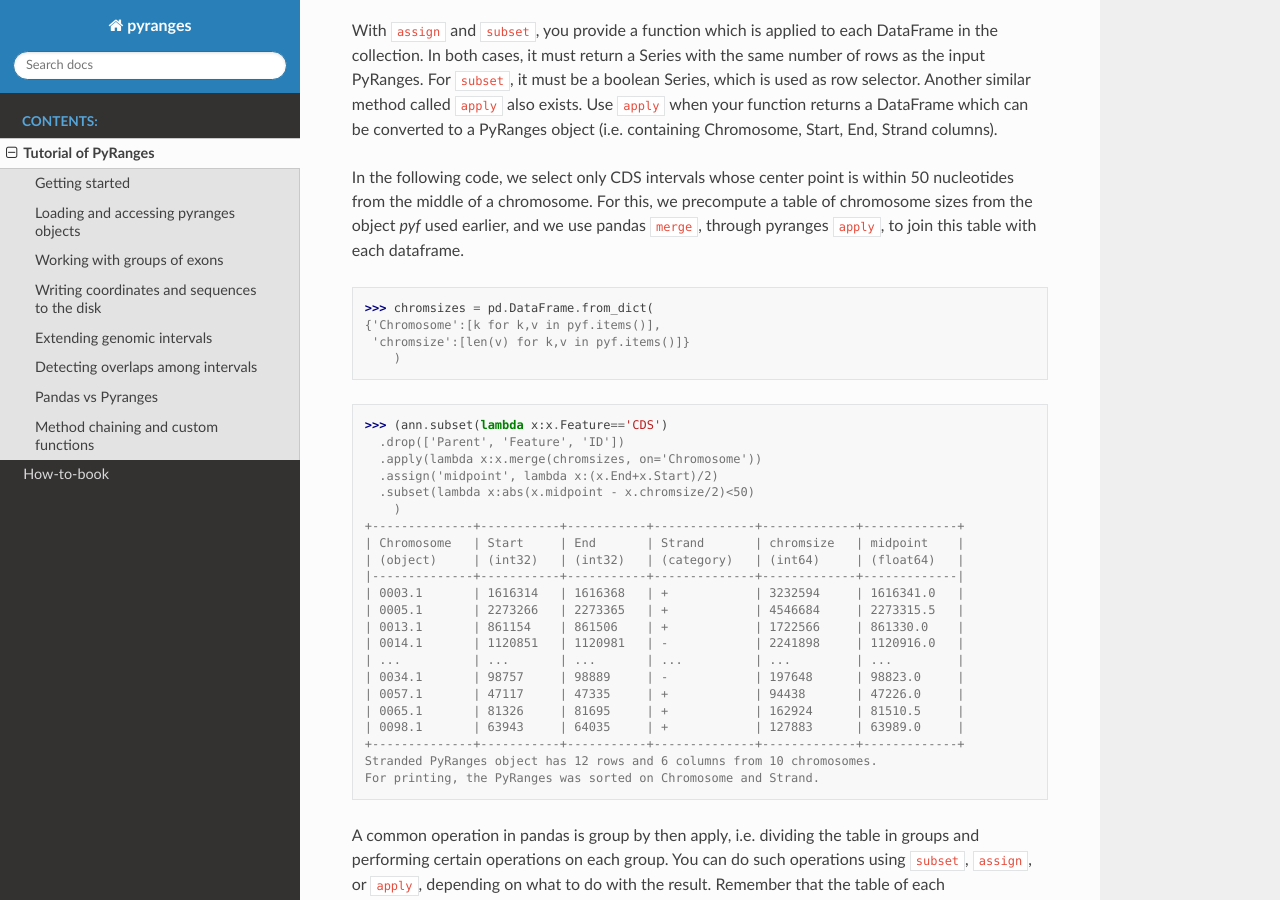
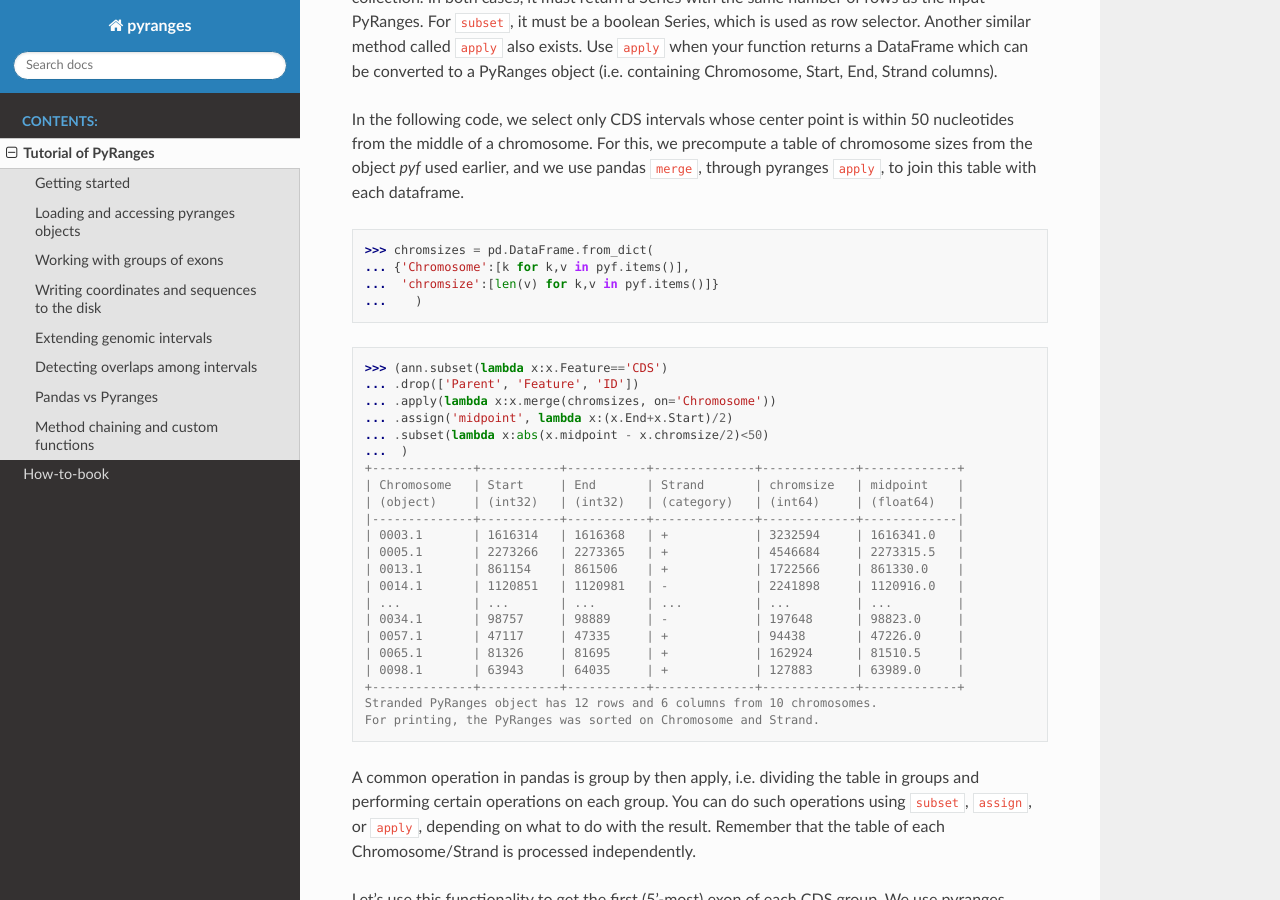
Before and after one commit to pyranges/pyranges, a Sphinx documentation site: the page built from docs/tutorial.rst, in a window 1280 px wide and 900 px high, scrolled down 19083 px. Built offline with Sphinx 7.4.7 and the Read the Docs theme 2.0.0, drawn with Linux system fonts in a browser that asks for light colours; some of the changed text lies outside the part shown.

Commit message:
modified:   docs/how_to_book.rst 	modified:   docs/tutorial.rst 	new file:   tests/test_how_to_book.py 	new file:   tests/test_tutorial.py

```diff
--- a/docs/tutorial.rst
+++ b/docs/tutorial.rst
@@ -89,11 +89,11 @@
 
   >>> ann.columns
   Index(['Chromosome', 'Source', 'Feature', 'Start', 'End', 'Score', 'Strand',
-       'Frame', 'ID', 'Dbxref', 'gbkey', 'mol_type', 'note', 'Name',
-       'gene_biotype', 'locus_tag', 'Parent', 'Note', 'standard_name',
-       'product', 'protein_id', 'pseudo', 'partial', 'start_range',
-       'end_range'],
-      dtype='object')
+         'Frame', 'ID', 'Dbxref', 'gbkey', 'mol_type', 'note', 'Name',
+         'gene_biotype', 'locus_tag', 'Parent', 'Note', 'standard_name',
+         'product', 'protein_id', 'pseudo', 'partial', 'start_range',
+         'end_range'],
+        dtype='object')
 
 
 Let's select only certain columns:
@@ -116,7 +116,6 @@
   +--------------+--------------+-----------+-----------+--------------+------------------+--------------------+
   Stranded PyRanges object has 241,137 rows and 7 columns from 349 chromosomes.
   For printing, the PyRanges was sorted on Chromosome and Strand.
-
 
 As seen above, column selection syntax is analogous to pandas.
 However, a difference is that PyRanges retained the essential columns **Chromosome, Start, End, Strand** even though we did not select them.
@@ -339,12 +338,12 @@
 i.e. joining exons together. The sequence is given 5' to 3'.
 
   >>> seq_first = pr.get_transcript_sequence(
-           first,
-           group_by='ID',
-           path='Dgyro_genome.fa'
-          )
+  ...      first,
+  ...      group_by='ID',
+  ...      path='Dgyro_genome.fa'
+  ...     )
   >>> seq_first
-  		ID 		Sequence
+                         ID Sequence
   0        cds-CAD5110614.1      ATG
   1        cds-CAD5110615.1      ATG
   2        cds-CAD5110616.1      atg
@@ -356,7 +355,7 @@
   16375  cds-DGYR_LOCUS9732      ATG
   16376   cds-DGYR_LOCUS980      ATG
   16377  cds-DGYR_LOCUS9980      ATG
-
+  <BLANKLINE>
   [16378 rows x 2 columns]
 
 
@@ -380,7 +379,7 @@
   >>> is_atg_ids = seq_first[is_atg].ID
   >>> n_atg = is_atg.sum()
   >>> print(f'There are {n_atg} ATG start codons out of '
-      f'{len(seq_first)} CDSs => {n_atg/len(seq_first):.2%}')
+  ... f'{len(seq_first)} CDSs => {n_atg/len(seq_first):.2%}')
   There are 16339 ATG start codons out of 16378 CDSs => 99.76%
 
 
@@ -396,7 +395,7 @@
 Let's get their sequence as before, then use pandas function ``value_counts`` to count them:
 
   >>> seq_last = pr.get_transcript_sequence(last, 'ID',
-           'Dgyro_genome.fa')
+  ...      'Dgyro_genome.fa')
   >>> seq_last.Sequence = seq_last.Sequence.str.upper()
   >>> seq_last.Sequence.value_counts()
   TAA    8986
@@ -481,17 +480,17 @@
 Let's get the sequence for the canonical CDSs and write it to a tabular file.
 
   >>> clean_ann_seq = pr.get_transcript_sequence(clean_ann, 'ID',
-                'Dgyro_genome.fa')
+  ...           'Dgyro_genome.fa')
   >>> clean_ann_seq.to_csv('Dgyro_canonical_CDS.seq.tsv',
-                     sep='\t', index=False)
+  ...                sep='\t', index=False)
 
 
 
 Note that ``clean_ann_seq`` is a pandas DataFrame. To write sequences in fasta format we use:
 
   >>> with open('Dgyro_canonical_CDS.fa', 'w') as fw:
-  >>>   for xin, xid, xseq in clean_ann_seq.itertuples():
-  >>>     fw.write(f'>{xid}\n{xseq}\n')
+  ...   for xin, xid, xseq in clean_ann_seq.itertuples():
+  ...     fw.write(f'>{xid}\n{xseq}\n')
 
 
 Extending genomic intervals
@@ -587,8 +586,8 @@
   >>> import pyfaidx
   >>> pyf=pyfaidx.Fasta('Dgyro_genome.fa')
   >>> cor_prom = pr.genomicfeatures.genome_bounds(prom,
-                    chromsizes=pyf,
-                    clip=True)
+  ...               chromsizes=pyf,
+  ...               clip=True)
 
 
 
@@ -737,7 +736,7 @@
   3037     0117.1   13016   13019      +  cds-CAD5126983.1       3
   3038     0117.1   13080   13144      +  cds-CAD5126983.1      64
   3039     0117.1   38911   38997      -  cds-CAD5126989.1      86
-
+  <BLANKLINE>
   [3040 rows x 6 columns]
 
 
@@ -780,7 +779,7 @@
   100037     0117.1  36183  38697      -  cds-CAD5126989.1          86
   100038     0117.1  39309  39450      -  cds-CAD5126990.1           0
   100039     0117.1  38911  39256      -  cds-CAD5126990.1           0
-
+  <BLANKLINE>
   [100040 rows x 6 columns]
 
 
@@ -848,7 +847,7 @@
   9381      0002.1   258298   258496      -  cds-CAD5111666.1         300
   64404     0013.1   776667   776756      -  cds-CAD5120886.1         300
   48837     0009.1   731837   731964      +  cds-CAD5118662.1         300
-
+  <BLANKLINE>
   [100040 rows x 6 columns]
 
 
@@ -881,12 +880,12 @@
 We may chain these to obtain at once the CDS subset, add the length of intervals as new column, drop a couple of columns, then print before and after sorting by length:
 
   >>> ( ann.subset(lambda x:x.Feature=='CDS')
-     .assign('Length', lambda x:x.End-x.Start)
-     .drop(['Parent', 'Feature'])
-     .pc()
-     .sort('Length')
-     .print()
-      )
+  ... .assign('Length', lambda x:x.End-x.Start)
+  ... .drop(['Parent', 'Feature'])
+  ... .pc()
+  ... .sort('Length')
+  ... .print()
+  ... )
   +--------------+-----------+-----------+--------------+------------------+-----------+
   | Chromosome   | Start     | End       | Strand       | ID               | Length    |
   | (category)   | (int32)   | (int32)   | (category)   | (object)         | (int32)   |
@@ -932,16 +931,16 @@
 
 
   >>> chromsizes = pd.DataFrame.from_dict(
-  {'Chromosome':[k for k,v in pyf.items()],
-   'chromsize':[len(v) for k,v in pyf.items()]}
-      )
+  ... {'Chromosome':[k for k,v in pyf.items()],
+  ...  'chromsize':[len(v) for k,v in pyf.items()]}
+  ...    )
 
   >>> (ann.subset(lambda x:x.Feature=='CDS')
-    .drop(['Parent', 'Feature', 'ID'])
-    .apply(lambda x:x.merge(chromsizes, on='Chromosome'))
-    .assign('midpoint', lambda x:(x.End+x.Start)/2)
-    .subset(lambda x:abs(x.midpoint - x.chromsize/2)<50)
-      )
+  ... .drop(['Parent', 'Feature', 'ID'])
+  ... .apply(lambda x:x.merge(chromsizes, on='Chromosome'))
+  ... .assign('midpoint', lambda x:(x.End+x.Start)/2)
+  ... .subset(lambda x:abs(x.midpoint - x.chromsize/2)<50)
+  ...  )
   +--------------+-----------+-----------+--------------+-------------+-------------+
   | Chromosome   | Start     | End       | Strand       | chromsize   | midpoint    |
   | (object)     | (int32)   | (int32)   | (category)   | (int64)     | (float64)   |
```
Also changed, not shown: docs/how_to_book.rst (+5 -3 lines), 5 other files.
